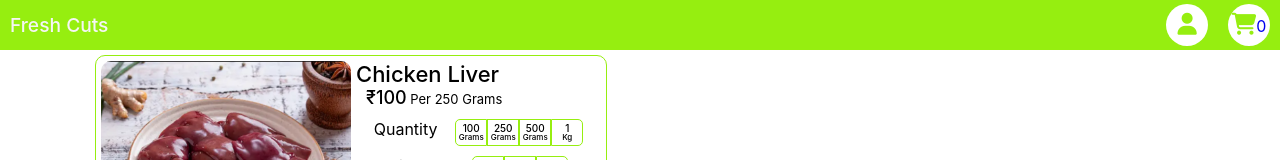
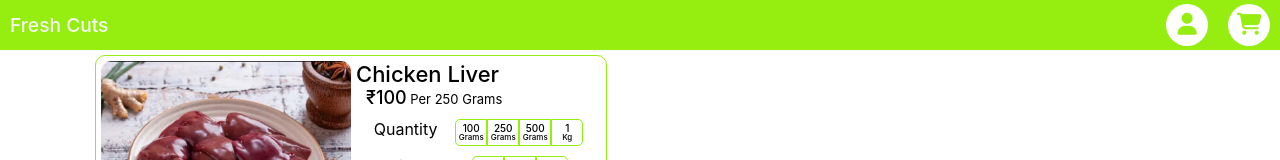
Before and after one commit to selva-thayalan/fresh-cuts, a React (Create React App) app: page / in a window 1280 px wide. Shown: the top 160 px of the page. Built offline with nearby package versions, Linux system fonts and the light colour scheme.

Commit message:
Used CountIndicator in cart link -Changed the css file to scss

```diff
--- a/src/components/Header.tsx
+++ b/src/components/Header.tsx
@@ -1,6 +1,7 @@
 import { Link } from "react-router-dom";
-import "../styles/components/Header.css";
+import "../styles/components/Header.scss";
 import { useCart } from "../context/CartContext";
+import CountIndicator from "./common/CountIndicator";
 
 const Header = () => {
     const { items } = useCart();
@@ -23,7 +24,11 @@ const Header = () => {
                 <Link className="no-default-style" to={`account`}>
                     <div className="header-link"><i className="fa-solid fa-user"></i></div></Link>
                 <Link className="no-default-style" to={`cart`}>
-                    <div className="header-link"><i className="fa-solid fa-cart-shopping"></i>{items.length}</div></Link>
+                    <div className="header-link">
+                        <i className="fa-solid fa-cart-shopping">
+                            {items.length > 0 && <CountIndicator count={items.length} size="medium" /> }
+                        </i>
+                    </div></Link>
             </div>
         </div>
     )
--- a/src/styles/components/Header.css
+++ b/src/styles/components/Header.scss
@@ -1,5 +1,6 @@
 .header-cont{
-   width: 100%;
+    width: 100%;
+    z-index: 100;
     position: fixed;
     top: 0;
     height: 50px;
```
